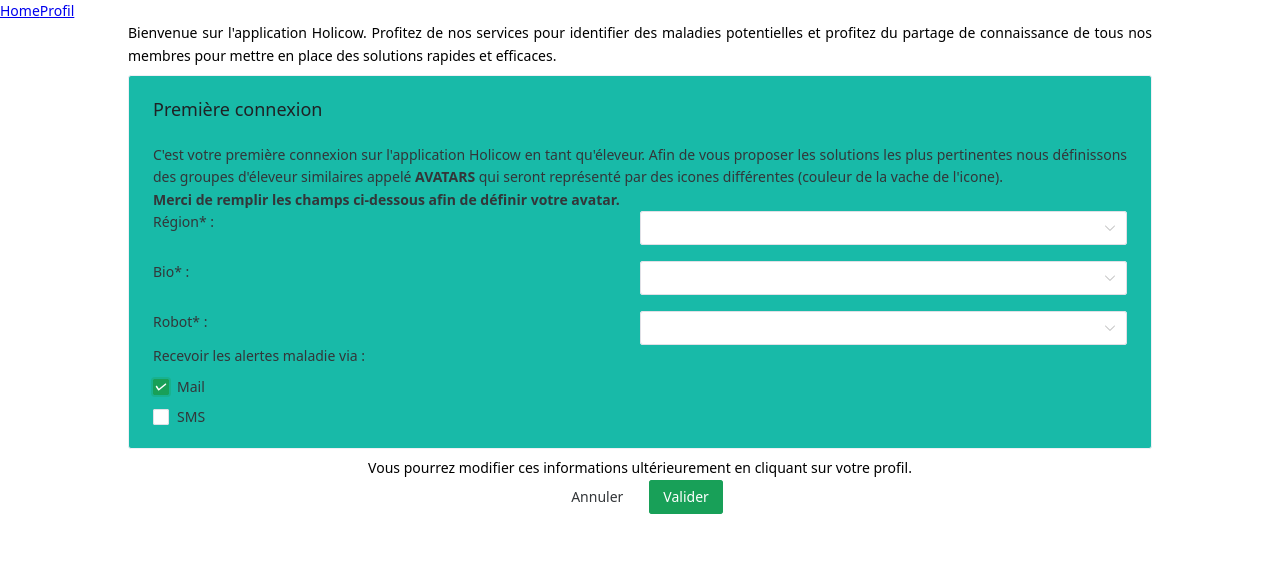
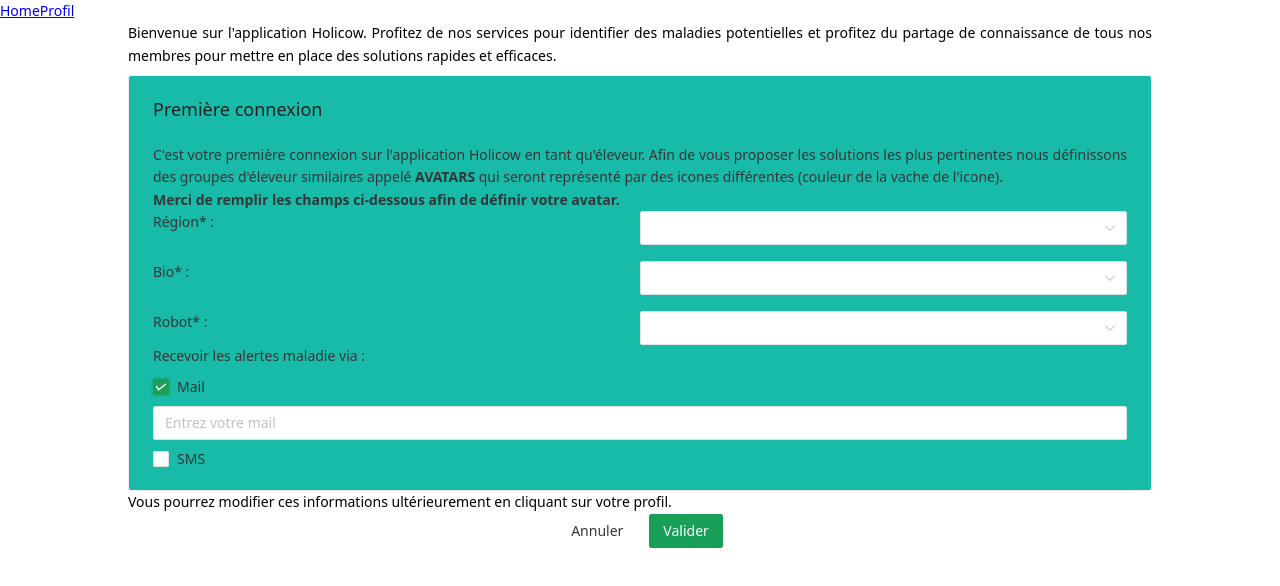
Before and after one commit to Bvanoo/holicow, a Vue app: page / in a window 1280 px wide. Both pictures are taken after a click on the checkbox "Mail". Shown: the top 586 px of the page. Built offline with nearby package versions, Linux system fonts and the light colour scheme; the HTML template or start-up script is replaced by a standard one.

Commit message:
add input when click on checkbox "mail"/"sms"
use a div to show multiple element with v-if instead of put v-if on multiple elements

```diff
--- a/src/components/FirstConnexion/AlertsChoice.vue
+++ b/src/components/FirstConnexion/AlertsChoice.vue
@@ -1,8 +1,11 @@
 <script setup lang="ts">
-    import { NEl, NFlex, NCheckbox } from 'naive-ui';
+    import { NEl, NFlex, NCheckbox, NInput } from 'naive-ui';
     import { ref } from 'vue';
     const mailValue = ref(false);
-    const smsValue = ref(false);
+    const phoneValue = ref(false);
+
+    const mail = ref("");
+    const phone = ref("");
 </script>
 
 <template>
@@ -14,9 +17,12 @@
             <n-checkbox v-model:checked="mailValue">
                 Mail
             </n-checkbox>
-            <n-checkbox v-model:checked="smsValue">
+            <n-input v-if="mailValue" v-model="mail" placeholder="Entrez votre mail" />
+            <n-checkbox v-model:checked="phoneValue">
                 SMS
             </n-checkbox>
+            <n-input v-if="phoneValue" v-model="phone" placeholder="Entrez votre n° de téléphone" />
+
         </n-flex>
     </n-flex>
 </template>
--- a/src/components/FirstConnexion/UserInfosChoice.vue
+++ b/src/components/FirstConnexion/UserInfosChoice.vue
@@ -50,7 +50,6 @@
     const updateValueRegion = () => {
         const index: number = typeof valueRegion.value === "string" ? 0 : valueRegion.value;
         console.log("Region", optionsRegion[index]?.label)
-
     }
     const updateValueBio = () => {
         const index: number = typeof valueBio.value === "string" ? 0 : valueBio.value;
--- a/src/views/FirstConnexion.vue
+++ b/src/views/FirstConnexion.vue
@@ -46,24 +46,30 @@
 
         <n-flex vertical align="center" class="firstConnexion__main">
             <!--First connexion-->
-            <FirstConnexionCard v-if="!isCancelLogin" />
             <n-el tag="div" v-if="!isCancelLogin">
-                <n-el tag="p">Vous pourrez modifier ces informations ultérieurement en cliquant sur votre profil.</n-el>
+                <FirstConnexionCard />
+                <n-el tag="div">
+                    <n-el tag="p">Vous pourrez modifier ces informations ultérieurement en cliquant sur votre
+                        profil.</n-el>
                     <n-flex justify="center">
                         <n-button quaternary @click.prevent="cancelLogin">Annuler</n-button>
                         <n-button type="primary" @click.prevent="goToProfil">Valider</n-button>
                     </n-flex>
                 </n-el>
+            </n-el>
             <!--End First connexion-->
 
             <!--Cancel connexion-->
-            <CancelConnexionCard v-if="isCancelLogin" />
             <n-el tag="div" v-if="isCancelLogin">
-                <n-el tag="p">Vous pourrez modifier ces informations ultérieurement en cliquant sur votre profil.</n-el>
+                <CancelConnexionCard />
+                <n-el tag="div">
+                    <n-el tag="p">Vous pourrez modifier ces informations ultérieurement en cliquant sur votre
+                        profil.</n-el>
                     <n-flex justify="center">
                         <n-button quaternary @click.prevent="quitApp">Retour WALLeSmart</n-button>
                         <n-button type="primary" @click.prevent="undoCancelLogin">Se connecter</n-button>
                     </n-flex>
+                </n-el>
             </n-el>
             <!--End Cancel connexion-->
 
```
Lines whose indentation alone changed are shown as unchanged.
